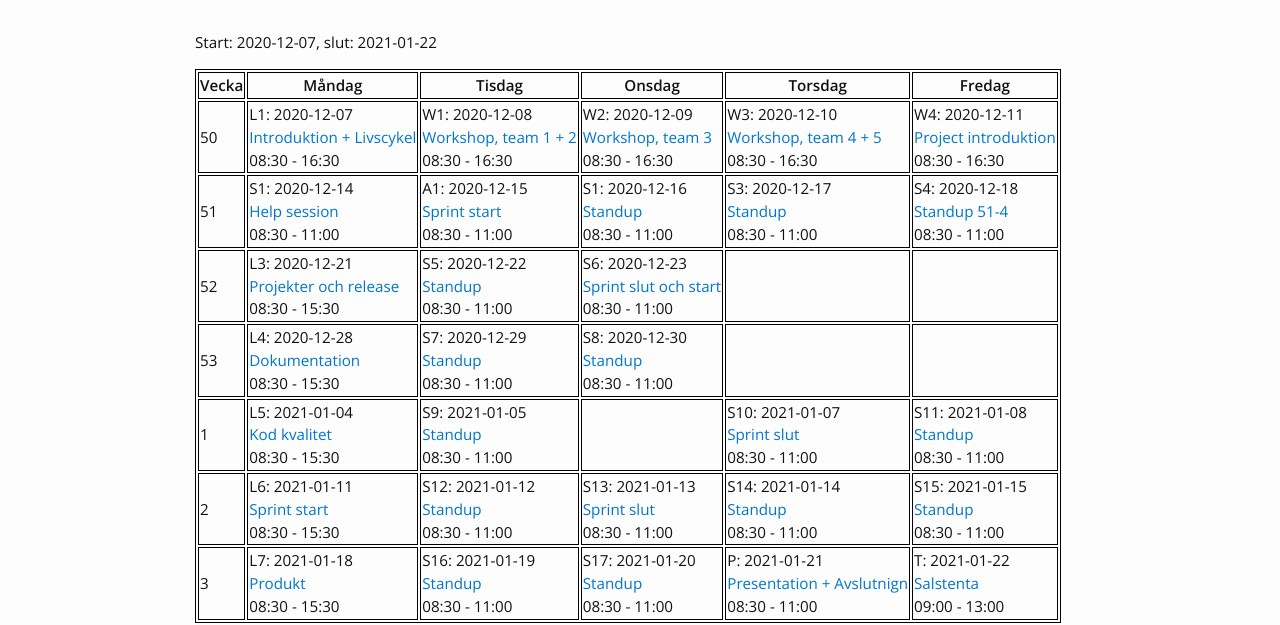
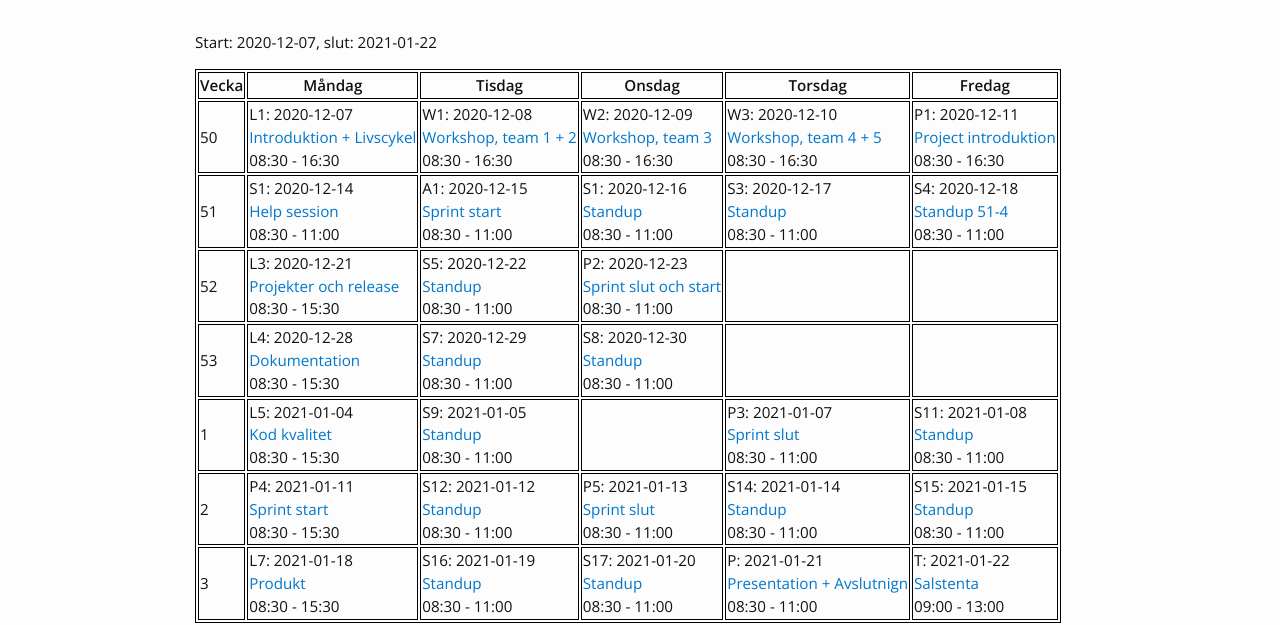
Before and after one commit to PGBSNH19/course-producera-leverera, a Jekyll site: the page built from lectures.md, in a window 1280 px wide and 900 px high. Shown: the part 123-748 px from the top of the window. Built offline with Jekyll 4.4.1, drawn with Linux system fonts in a browser that asks for light colours; nearby versions of some CDN libraries.

```diff
--- a/_data/lectures.yml
+++ b/_data/lectures.yml
@@ -44,8 +44,8 @@
     description: "Workshop för team 4 och 5"
   - day: 2020-12-11
     lecture: "Project introduktion"
-    number: "W4"
-    slug: workshop
+    number: "P1"
+    slug: project
     start-time: "08:30"
     end-time: "16:30"
     length: 420
@@ -130,8 +130,8 @@
     description: "Daily standup 2020-12-22"
   - day: 2020-12-23
     lecture: "Sprint slut och start"
-    number: "S6"
-    slug: standup
+    number: "P2"
+    slug: project
     start-time: "08:30"
     end-time: "11:00"
     length: 150
@@ -206,8 +206,8 @@
     lecture: null
   - day: 2021-01-07
     lecture: "Sprint slut"
-    number: "S10"
-    slug: standup
+    number: "P3"
+    slug: project
     start-time: "08:30"
     end-time: "11:00"
     length: 150
@@ -229,8 +229,8 @@
   days:
   - day: 2021-01-11
     lecture: "Sprint start"
-    number: "L6"
-    slug: lecture_06
+    number: "P4"
+    slug: project
     start-time: "08:30"
     end-time: "15:30"
     length: 360
@@ -249,8 +249,8 @@
     description: "Daily standup 2021-01-12"
   - day: 2021-01-13
     lecture: "Sprint slut"
-    number: "S13"
-    slug: standup
+    number: "P5"
+    slug: project
     start-time: "08:30"
     end-time: "11:00"
     length: 150
```
Also changed, not shown: lectures/project.md (added, +9 -0 lines).
